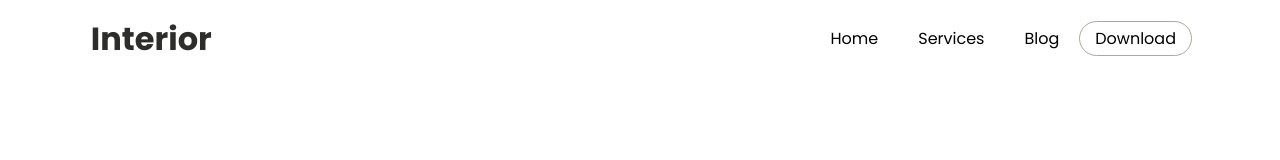
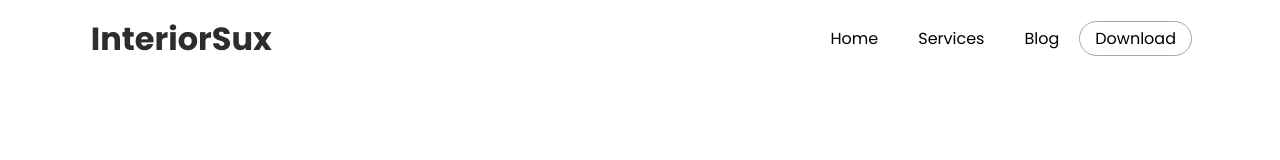
Before and after one commit to OgyDotMy/Furnitures-WebDesign, a plain HTML site: page index.html in a window 1280 px wide. Shown: the top 160 px of the page. Drawn offline with Linux system fonts and the light colour scheme.

Commit message:
change logo
Signed-off-by: ogydotmy <gulhaj92@gmail.com>

```diff
--- a/index.html
+++ b/index.html
@@ -16,7 +16,7 @@
             <div class="row">
                 <div class="col7">
                     <div class="header-logo">
-                        <h1><a href="">Interior</a></h1>
+                        <h1><a href="">InteriorSux</a></h1>
                     </div>
                 </div>
                 <div class="col5">
```
